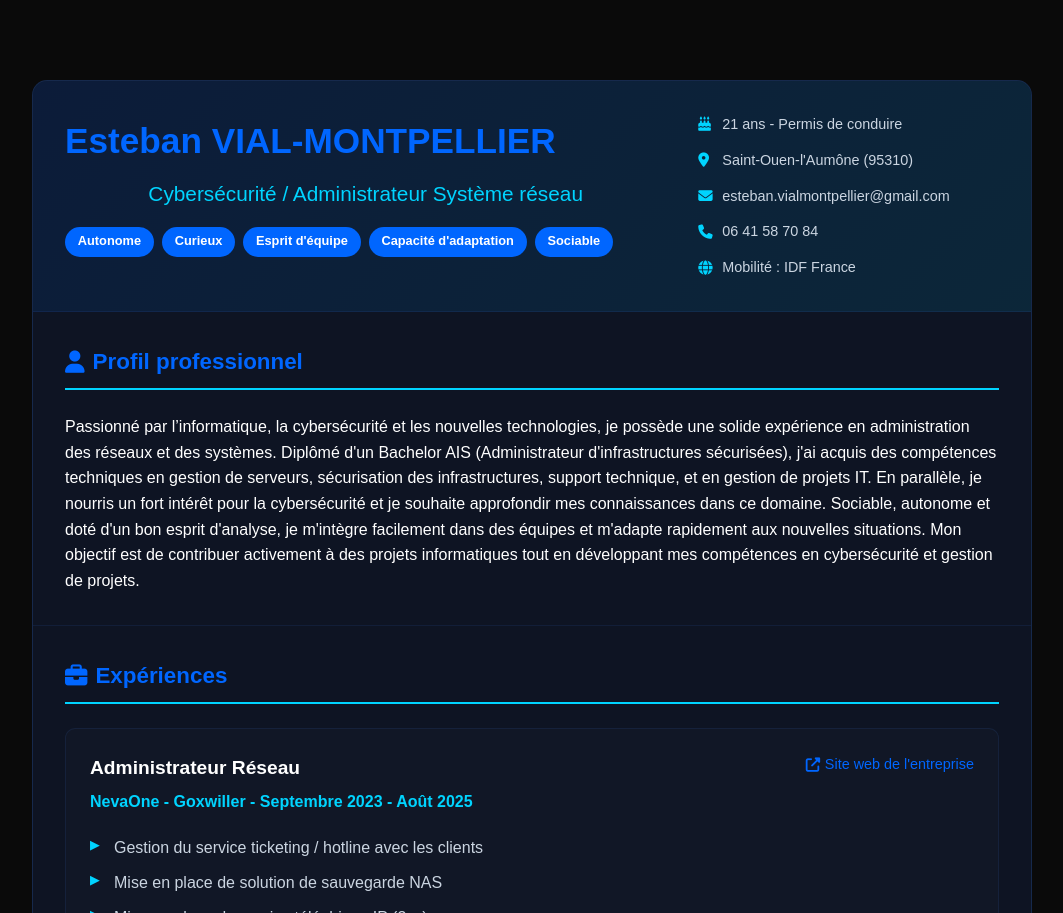
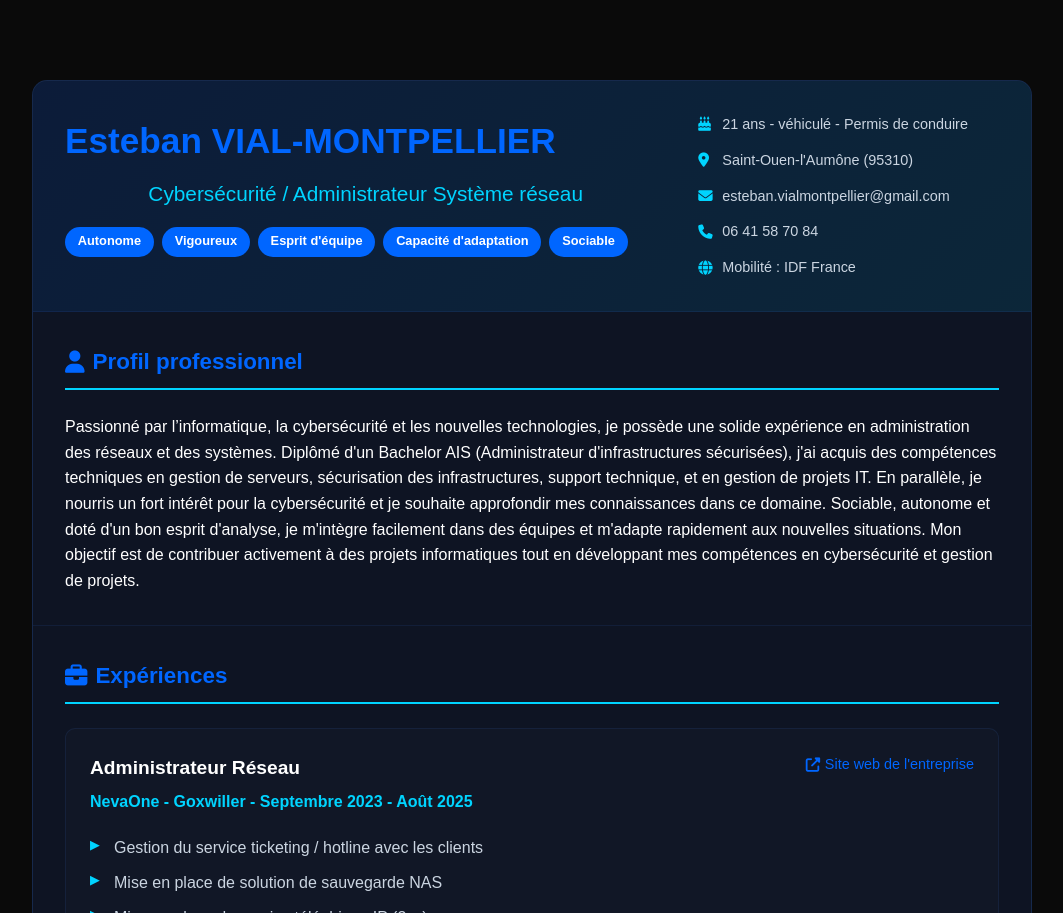
Before and after one commit to estebanvial/portfolio-esteban-vial, a plain HTML site: page index.html in a window 1280 px wide. Shown: the part 5108-6021 px from the top of the page, without its empty margins (108-1171 px from the left). Drawn offline with Linux system fonts and the light colour scheme.

Commit message:
Update index.html

```diff
--- a/index.html
+++ b/index.html
@@ -447,7 +447,7 @@
                     <h2>Cybersécurité / Administrateur Système réseau</h2>
                     <div class="cv-tags">
                         <span class="cv-tag">Autonome</span>
-                        <span class="cv-tag">Curieux</span>
+                        <span class="cv-tag">Vigoureux</span>
                         <span class="cv-tag">Esprit d'équipe</span>
                         <span class="cv-tag">Capacité d'adaptation</span>
                         <span class="cv-tag">Sociable</span>
@@ -456,7 +456,7 @@
                 <div class="cv-contact">
                     <div class="cv-contact-item">
                         <i class="fas fa-birthday-cake"></i>
-                        <span>21 ans - Permis de conduire</span>
+                        <span>21 ans - véhiculé - Permis de conduire</span>
                     </div>
                     <div class="cv-contact-item">
                         <i class="fas fa-map-marker-alt"></i>
```
